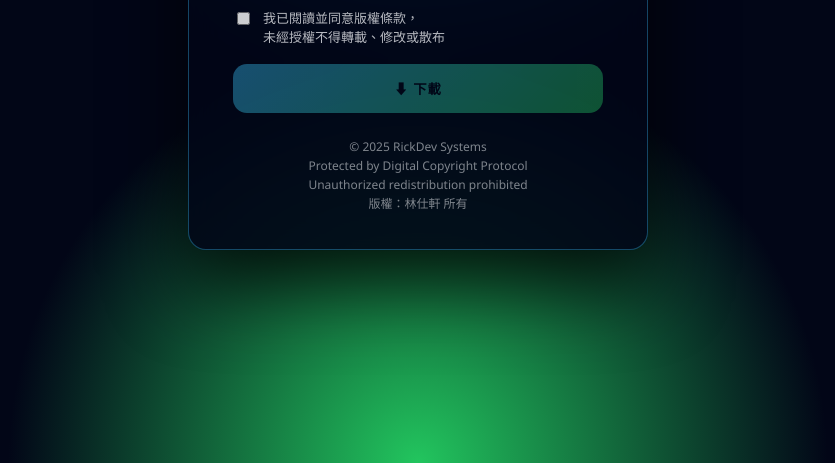
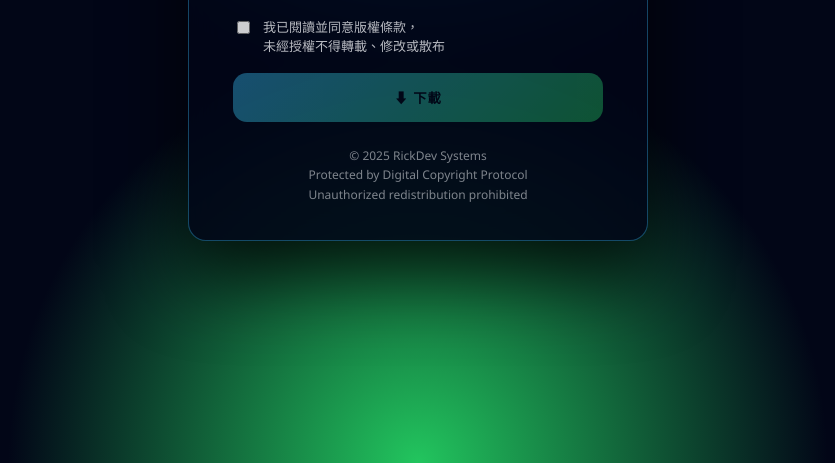
Before and after one commit to dammy526/dammy526web, a plain HTML site: page index.html in a window 1280 px wide. Shown: the part 337-800 px from the top of the page, without its empty margins (222-1057 px from the left). Drawn offline with Linux system fonts and the light colour scheme.

Commit message:
Add files via upload

```diff
--- a/index.html
+++ b/index.html
@@ -123,7 +123,6 @@ input[type=checkbox]{margin-top:4px}
     © 2025 RickDev Systems<br>
     Protected by Digital Copyright Protocol<br>
     Unauthorized redistribution prohibited<br>
-    版權：林仕軒 所有
   </div>
 </div>
 
```
